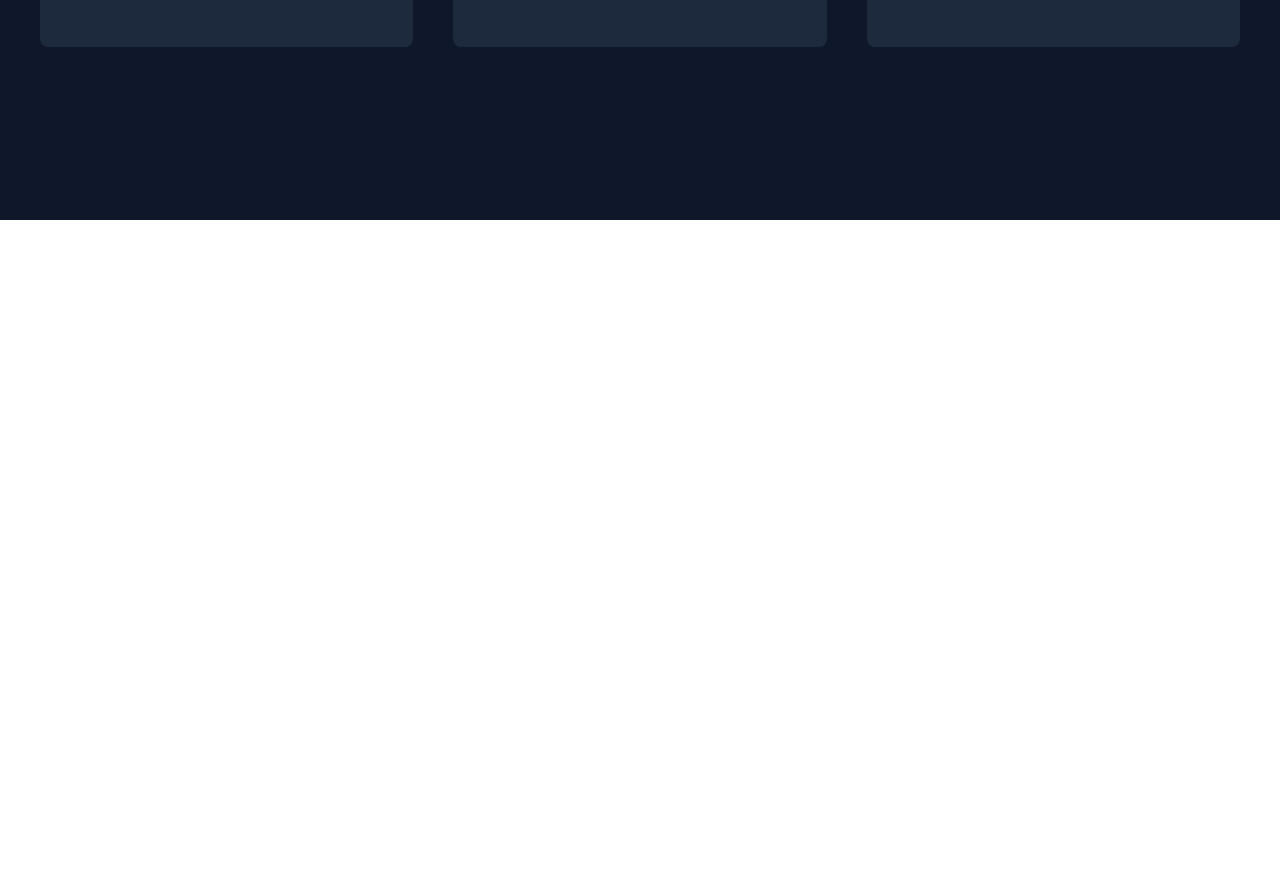
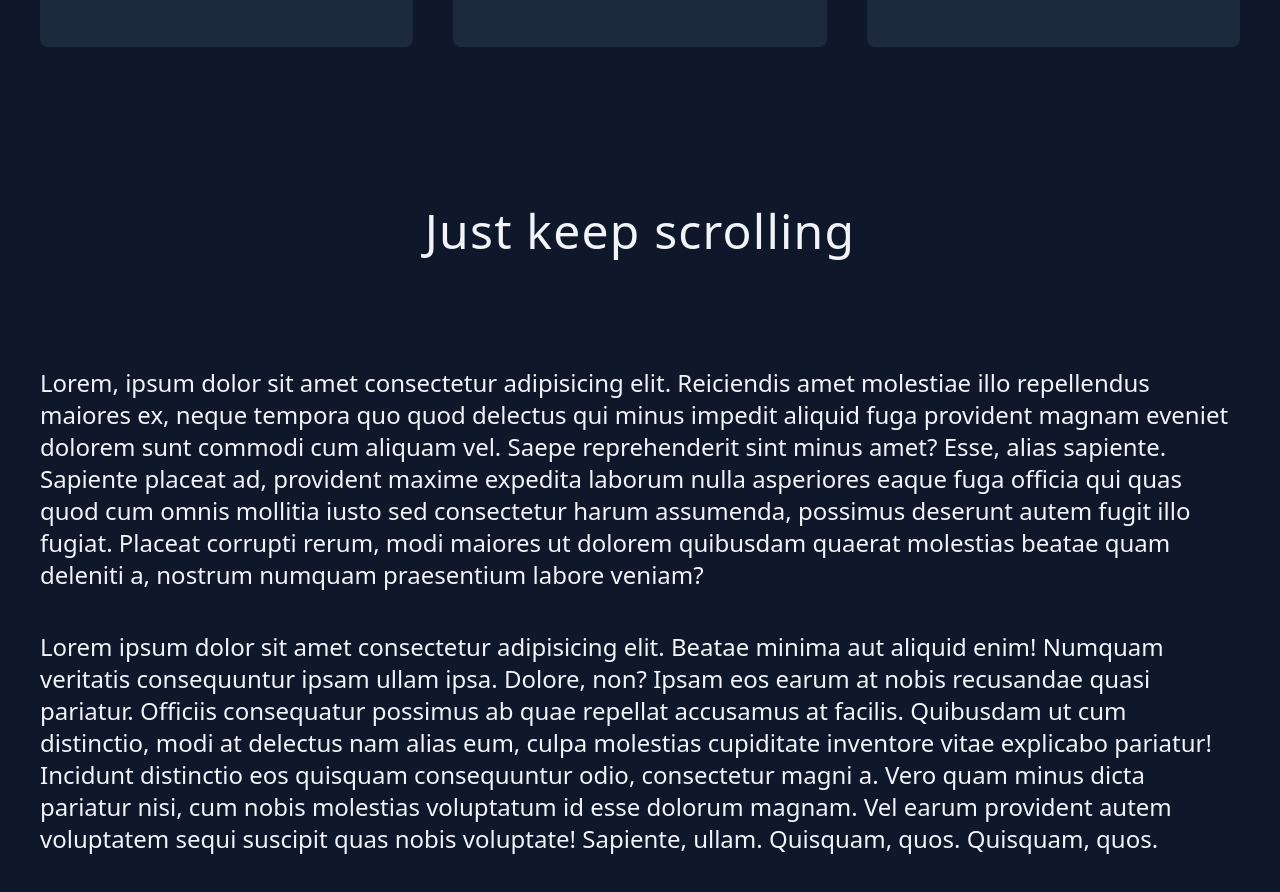
Before and after one commit to shahidul1920/framer-test, a React (Vite) app: page / in a window 1280 px wide. Shown: the part 780-1672 px from the top of the page. Before the commit the page ends 1000 px from the top, so only its background shows below. Built offline with nearby package versions, Linux system fonts and the light colour scheme.

Commit message:
animation done for now

```diff
--- a/src/App.jsx
+++ b/src/App.jsx
@@ -6,7 +6,7 @@ function App() {
 
 
   return (
-    <div className='bg-slate-900 h-[1000px]'>
+    <div className='bg-slate-900 min-h-[1000px]'>
       <Animation1 />
     </div>
   )
--- a/src/components/Animation1.jsx
+++ b/src/components/Animation1.jsx
@@ -1,5 +1,5 @@
-import React from "react";
-import { motion, useScroll } from "framer-motion";
+import React, { useEffect, useRef } from "react";
+import { delay, easeIn, motion, useAnimation, useInView, useScroll, useTransform } from "framer-motion";
 
 const containerVariants = {
   hidden: { opacity: 0 },
@@ -15,6 +15,36 @@ const pathVariants = {
 
 export default function Animation1() {
     const {scrollYProgress: completionProgress} = useScroll()
+
+    const containerRef =  useRef(null)
+    const isInView = useInView(containerRef, {once:true})
+    const mainControls = useAnimation()
+
+    const {scrollYProgress} = useScroll({
+        target: containerRef,
+        offset: ["start end", "end end"],
+    })
+    const pOne = useTransform(
+        scrollYProgress,
+        [0, 1],
+        ['-100%', '0%'],
+    )
+    const pTwo = useTransform(
+        scrollYProgress,
+        [0, 1],
+        ['100%', '0%'],
+    )
+
+    useEffect(()=>{
+        if(isInView){
+            mainControls.start('visible')
+        }
+    },[isInView])
+
+
+
+
+
   return (
     <div className="animation1 flex flex-col gap-10 overflow-x-hidden">
       <motion.section
@@ -62,11 +92,33 @@ export default function Animation1() {
           className="rounded-lg bg-slate-800 aspect-square justify-center flex items-center gap-10"
         >
             <motion.svg xmlns="http://www.w3.org/2000/svg" viewBox="0 0 24 24" className="w-1/2 stroke-amber-500 stroke-[0.5]">
-                <motion.path d="m3.75 13.5 10.5-11.25L12 10.5h8.25L9.75 21.75 12 13.5H3.75Z" variants={pathVariants} initial='hidden' animate='visible' transition={{fill:{duration:2, ease: 'easeIn', repeat: Infinity, repeatType: "reverse"}}} />
+                <motion.path d="m3.75 13.5 10.5-11.25L12 10.5h8.25L9.75 21.75 12 13.5H3.75Z" variants={pathVariants} initial='hidden' animate='visible' transition={{ default:{duration:2, ease: 'easeInOut', delay:1, repeat: Infinity, repeatType: 'reverse', repeatDelay:1},fill:{duration:2, ease: 'easeIn', repeat: Infinity, repeatType: "reverse"}}} />
             </motion.svg>
         </motion.div>
 
       </motion.section>
+
+
+
+
+    <section className="flex flex-col gap-10 p-10" ref={containerRef}>
+        <motion.h1 className="text-5xl my-10 tracking-wide text-slate-100 text-center" animate={mainControls} initial='hidden' variants={{hidden:{opacity: 0, y:75}, visible:{opacity:1, y:0}}}transition={{delay:.3}}>Just keep scrolling</motion.h1>
+
+        <motion.p style={{translate: pOne}} className="font-thin text-2xl text-slate-100 mx-auto mt-8">
+            Lorem, ipsum dolor sit amet consectetur adipisicing elit. Reiciendis amet molestiae illo repellendus maiores ex, neque tempora quo quod delectus qui minus impedit aliquid fuga provident magnam eveniet dolorem sunt commodi cum aliquam vel. Saepe reprehenderit sint minus amet? Esse, alias sapiente. Sapiente placeat ad, provident maxime expedita laborum nulla asperiores eaque fuga officia qui quas quod cum omnis mollitia iusto sed consectetur harum assumenda, possimus deserunt autem fugit illo fugiat. Placeat corrupti rerum, modi maiores ut dolorem quibusdam quaerat molestias beatae quam deleniti a, nostrum numquam praesentium labore veniam?
+        </motion.p>
+        <motion.p style={{translate: pTwo}} className="font-thin text-2xl text-slate-100 mx-auto mb-8">
+            Lorem ipsum dolor sit amet consectetur adipisicing elit. Beatae minima aut aliquid enim! Numquam veritatis consequuntur ipsam ullam ipsa. Dolore, non? Ipsam eos earum at nobis recusandae quasi pariatur. Officiis consequatur possimus ab quae repellat accusamus at facilis. Quibusdam ut cum distinctio, modi at delectus nam alias eum, culpa molestias cupiditate inventore vitae explicabo pariatur! Incidunt distinctio eos quisquam consequuntur odio, consectetur magni a. Vero quam minus dicta pariatur nisi, cum nobis molestias voluptatum id esse dolorum magnam. Vel earum provident autem voluptatem sequi suscipit quas nobis voluptate! Sapiente, ullam. Quisquam, quos. Quisquam, quos.
+        </motion.p>
+
+    </section>
+
+
+
+
+
+
+
     </div>
   );
 }
```
